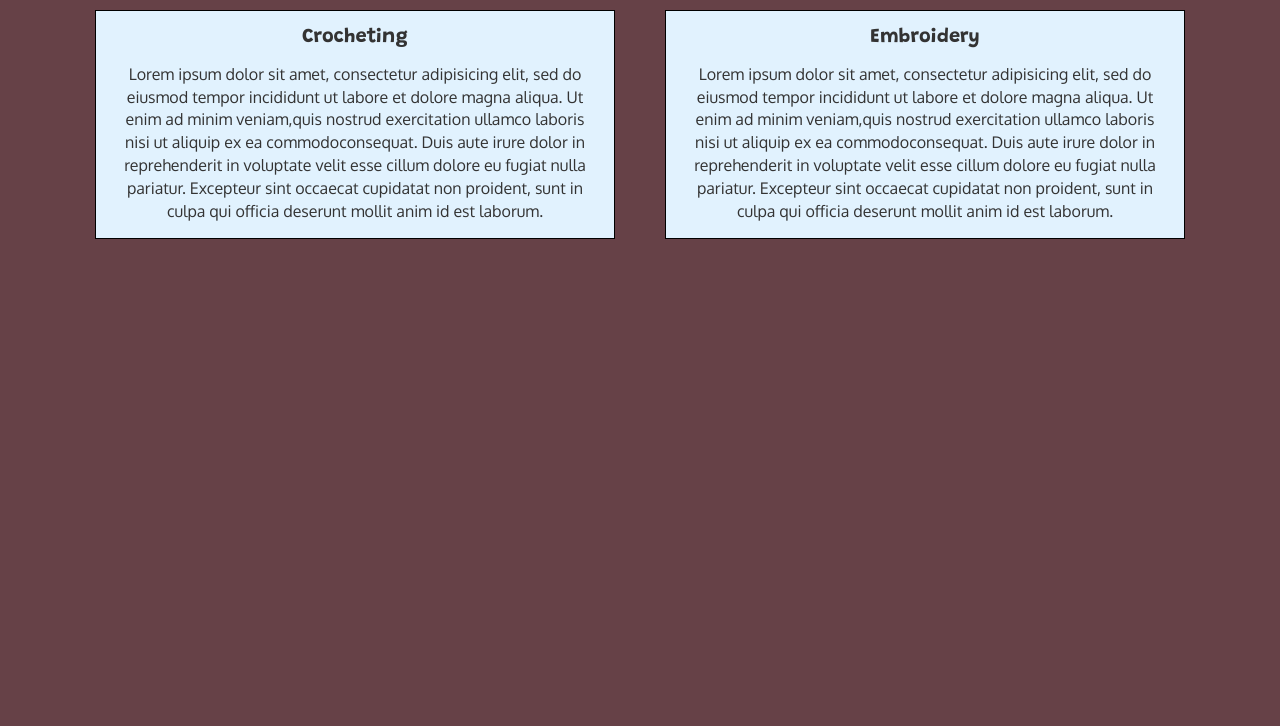
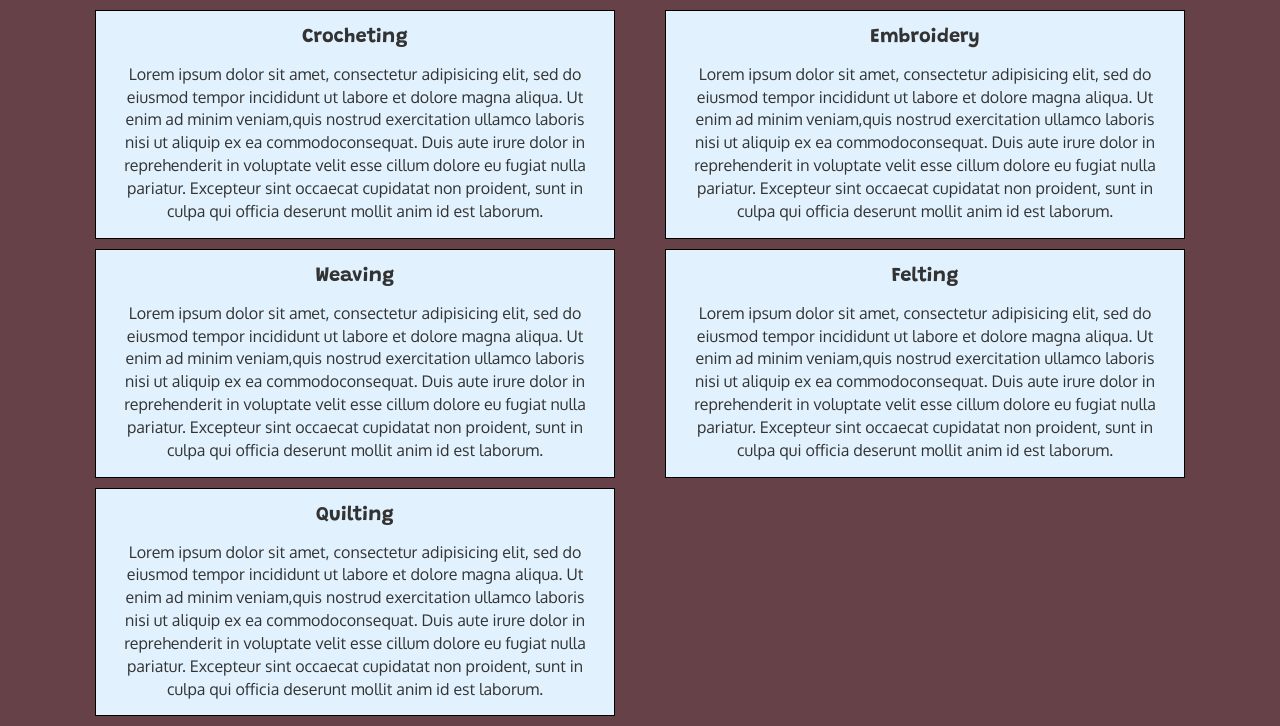
Before and after one commit to ardonaghy/coursera-test, a plain HTML site: page site/mod3-solution/index.html in a window 1280 px wide. Shown: the part 537-1263 px from the top of the page. Before the commit the page ends 800 px from the top, so only its background shows below. Drawn offline with Linux system fonts and the light colour scheme.

Commit message:
adding types

```diff
--- a/site/mod3-solution/index.html
+++ b/site/mod3-solution/index.html
@@ -85,7 +85,30 @@
 		</p>
     </section>
 	</div>
-
+  <div class="col-md-6 col-sm-6 col-xs-12">
+  <section>
+    <h2 id="types-title" class="text-center">Weaving</h2>
+		<div class="text-center">
+		<p>Lorem ipsum dolor sit amet, consectetur adipisicing elit, sed do eiusmod tempor incididunt ut labore et dolore magna aliqua. Ut enim ad minim veniam,quis nostrud exercitation ullamco laboris nisi ut aliquip ex ea commodoconsequat. Duis aute irure dolor in reprehenderit in voluptate velit esse cillum dolore eu fugiat nulla pariatur. Excepteur sint occaecat cupidatat non proident, sunt in culpa qui officia deserunt mollit anim id est laborum.
+		</p>
+    </section>
+	</div>
+	<div class="col-md-6 col-sm-6 col-xs-12">
+  <section>
+    <h2 id="types-title" class="text-center">Felting</h2>
+		<div class="text-center">
+		<p>Lorem ipsum dolor sit amet, consectetur adipisicing elit, sed do eiusmod tempor incididunt ut labore et dolore magna aliqua. Ut enim ad minim veniam,quis nostrud exercitation ullamco laboris nisi ut aliquip ex ea commodoconsequat. Duis aute irure dolor in reprehenderit in voluptate velit esse cillum dolore eu fugiat nulla pariatur. Excepteur sint occaecat cupidatat non proident, sunt in culpa qui officia deserunt mollit anim id est laborum.
+		</p>
+    </section>
+	</div>
+	<div class="col-md-6 col-sm-6 col-xs-12">
+  <section>
+    <h2 id="types-title" class="text-center">Quilting</h2>
+		<div class="text-center">
+		<p>Lorem ipsum dolor sit amet, consectetur adipisicing elit, sed do eiusmod tempor incididunt ut labore et dolore magna aliqua. Ut enim ad minim veniam,quis nostrud exercitation ullamco laboris nisi ut aliquip ex ea commodoconsequat. Duis aute irure dolor in reprehenderit in voluptate velit esse cillum dolore eu fugiat nulla pariatur. Excepteur sint occaecat cupidatat non proident, sunt in culpa qui officia deserunt mollit anim id est laborum.
+		</p>
+    </section>
+	</div>
 
 </div>
 
```
